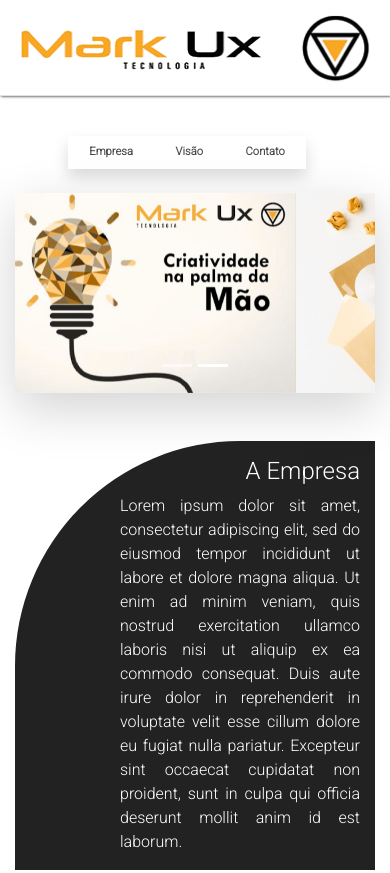
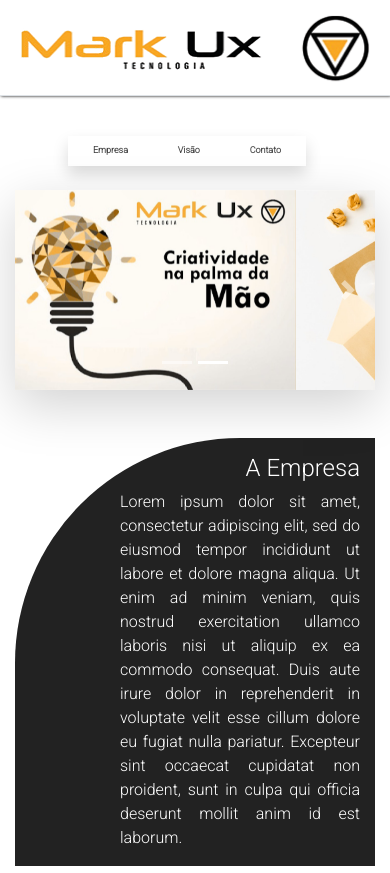
Before and after one commit to danielbarros338/markux, a plain HTML site: page index.html in a window 390 px wide. Shown: the top 873 px of the page. Drawn offline with nearby package versions, Linux system fonts and the light colour scheme.

Commit message:
font-size mediaquery460px consertada

```diff
--- a/mediaquery.css
+++ b/mediaquery.css
@@ -29,7 +29,7 @@
 
     .fontMenu {
         color: #494949 !important;
-        font-size: 0.7em
+        font-size: 9px;
     }
 
 }
```
